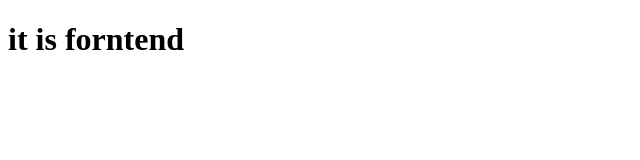
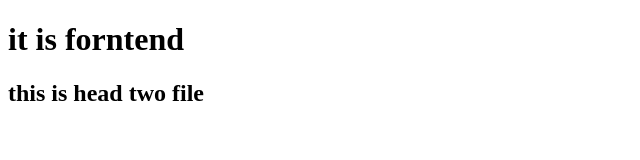
Before and after one commit to ramkumar0502/comapany, a plain HTML site: page index.html in a window 1280 px wide. Shown: the whole page, without its empty margins (0-640 px from the left). Drawn offline with Linux system fonts and the light colour scheme.

Commit message:
modified

```diff
--- a/index.html
+++ b/index.html
@@ -7,5 +7,6 @@
 </head>
 <body>
     <h1>it is forntend</h1>
+    <h2>this is head two file</h2>
 </body>
 </html>
```
